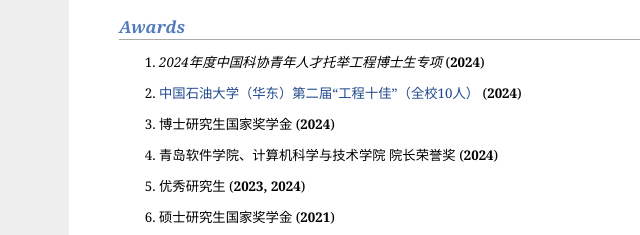
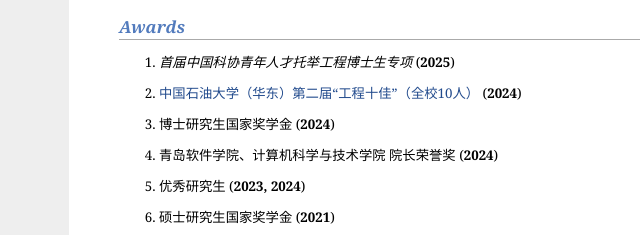
Before and after one commit to Yuwen-Liu/Yuwen-Liu.github.io, a plain HTML site: page index.html in a window 1280 px wide. Shown: the part 1615-1850 px from the top of the page, 41-681 px from the left. Drawn offline with Linux system fonts and the light colour scheme.

Commit message:
Update index.html

```diff
--- a/index.html
+++ b/index.html
@@ -297,7 +297,7 @@
 
             <h2>Awards</h2>
 	    <ol>
-                <li>2024年度中国科协青年人才托举工程博士生专项</em> (<b>2024</b>)</li>
+                <li>首届中国科协青年人才托举工程博士生专项</em> (<b>2025</b>)</li>
 		<li><a href="https://computer.upc.edu.cn/2024/1120/c6277a446226/page.htm">中国石油大学（华东）第二届“工程十佳”（全校10人）</a></em> (<b>2024</b>)</li>
 		<li>博士研究生国家奖学金</em> (<b>2024</b>)</li>
 		<li>青岛软件学院、计算机科学与技术学院 院长荣誉奖</em> (<b>2024</b>)</li>
```
